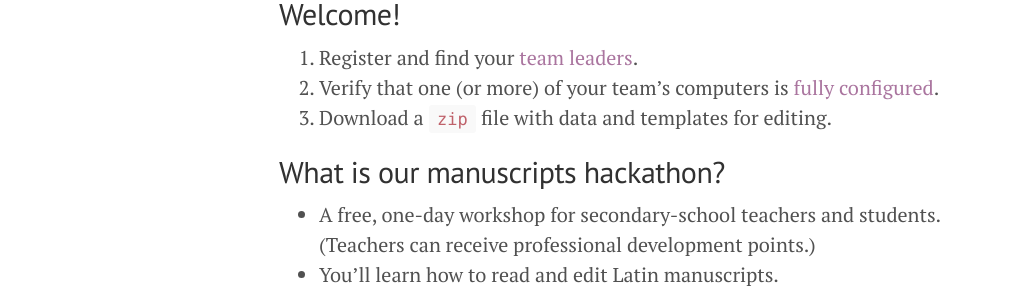
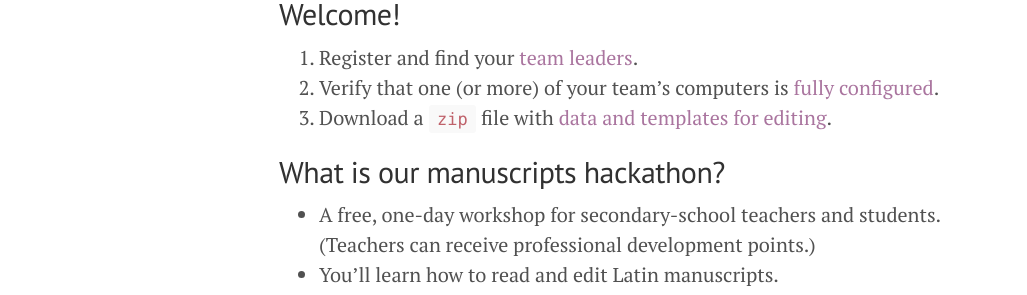
Before and after one commit to HCMID/ms-hackathon-2019, a Jekyll site: the page built from docs/index.md, in a window 1280 px wide. Shown: the part 257-552 px from the top of the page, without its empty margins (1-1028 px from the left). Built offline with Jekyll 4.4.1, drawn with Linux system fonts in a browser that asks for light colours; part of the change alters nothing that is shown.

```diff
--- a/docs/index.md
+++ b/docs/index.md
@@ -8,7 +8,7 @@ layout: page
 
 1.  Register and find your [team leaders](teamleaders).
 2.  Verify that one (or more) of your team's computers  is [fully configured](preparation).
-2.  Download a `zip` file with data and templates for editing.
+2.  Download a `zip` file with [data and templates for editing](https://github.com/HCMID/hackathon2019-template).
 
 ## What is our manuscripts hackathon?
 
```
